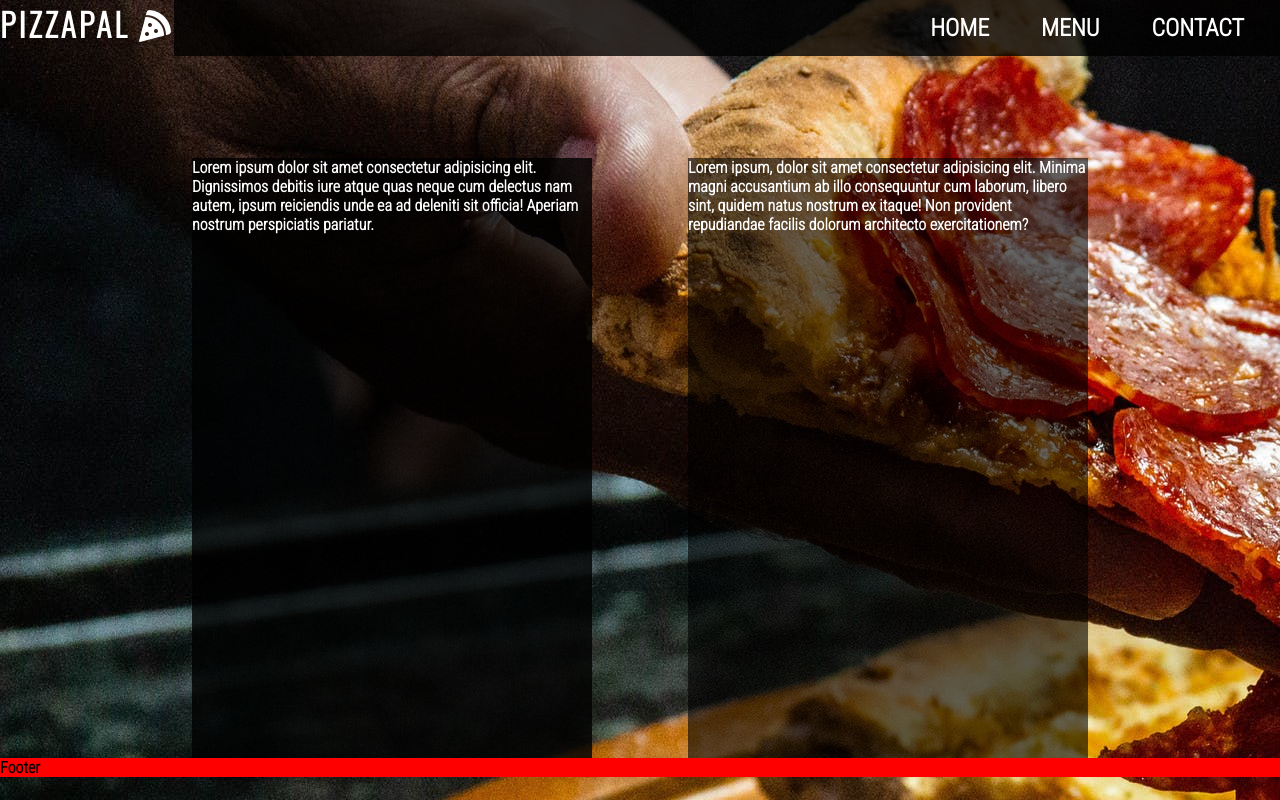
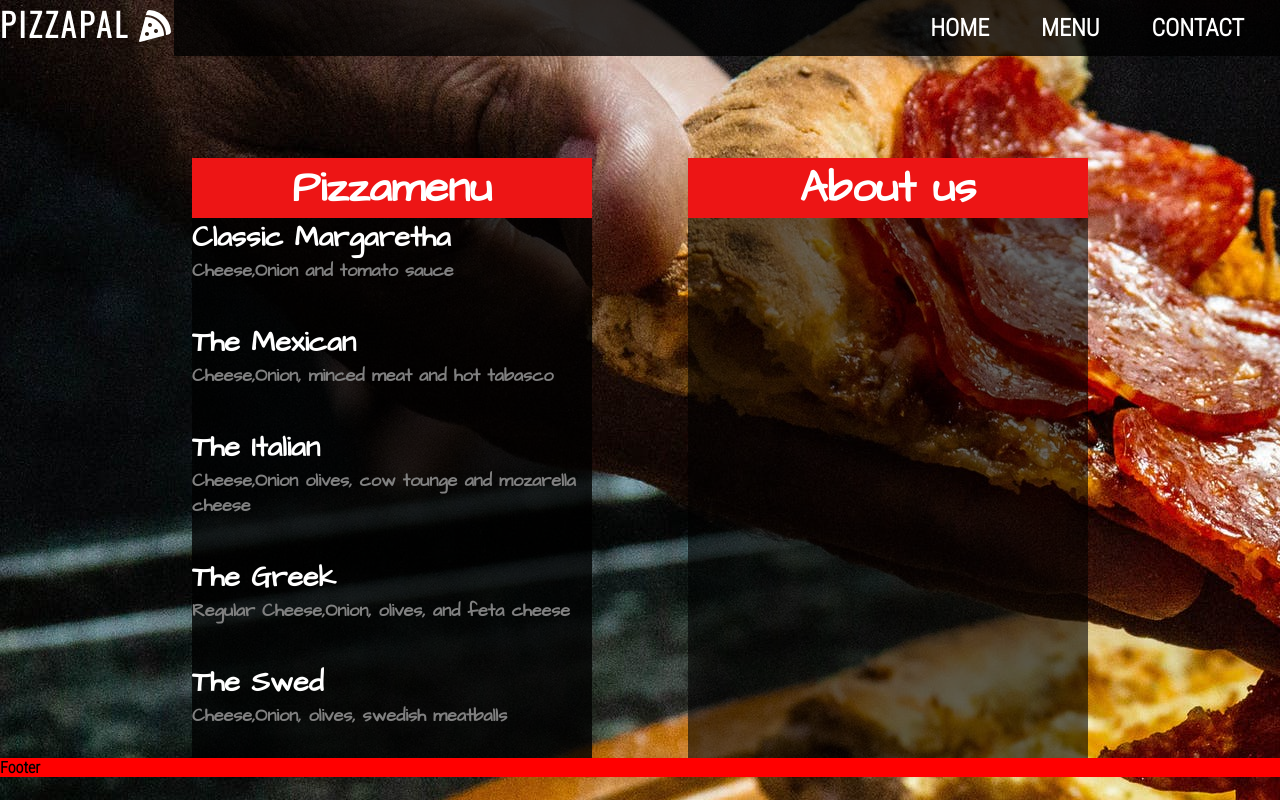
Before and after one commit to rebahama/Project-1, a plain HTML site: page menu.html in a window 1280 px wide. Drawn offline with nearby package versions, Linux system fonts and the light colour scheme.

Commit message:
created the menu

```diff
--- a/assets/css/style.css
+++ b/assets/css/style.css
@@ -1,4 +1,4 @@
-@import url('https://fonts.googleapis.com/css2?family=Lato:wght@300&family=Oswald:wght@300&family=Roboto+Condensed:wght@300&display=swap');
+@import url('https://fonts.googleapis.com/css2?family=Architects+Daughter&family=Lato:wght@300&family=Oswald:wght@300&family=Roboto+Condensed:wght@300&display=swap');
 
 *{
     margin: 0;
@@ -53,8 +53,10 @@ color:white;
     float: right;
     margin-right: 20px;
 }
-/* style and postion the menu*/
+/* style and postion the menu and about us*/
 #menu{
+    font-size: 180%;
+font-family: 'Architects Daughter', cursive;
 color:white;
 background-color: rgba(0,0,0,.8);
 width: 400px;
@@ -64,6 +66,8 @@ margin-top: 8%;
 margin-left: 15%;
 }
 #about-us{
+    font-size: 180%;
+    font-family: 'Architects Daughter', cursive;
 color:white;
 background-color:rgba(0,0,0,.6);
 width: 400px;
@@ -77,12 +81,14 @@ footer{
     background-color: red;
     clear: both;
 }
+/* style the text inside menu and logo*/
 #logo-intro h2{
-padding-top: 50px;
+padding-top: 10%;
 color: white;
 font-size: 200%;
 text-align: center;
 }
+/*style the link to menu page on home page*/
 #button-menu-intro a{
 color: white;
 text-decoration: none;
@@ -94,8 +100,24 @@ border-radius: 50%;
 #button-menu-intro{
     text-align: center;
     margin: 30px;
+    font-size: 120%;
 
 }
 #button-menu-intro a:hover{
     color: red;
 }
+#about-us h2{
+
+    background-color: #ed1515;
+    text-align: center;
+
+}
+#menu h2{
+    background-color: #ed1515;
+    text-align: center;
+}
+.describe-menu{
+    font-size: large;
+    color: gray;
+
+}
--- a/menu.html
+++ b/menu.html
@@ -33,14 +33,29 @@
 
     </header>
 
-
+    <!-- the menu and about us section-->
     <section id="the-menu-border">
         <div id="menu">
-            Lorem ipsum dolor sit amet consectetur adipisicing elit. Dignissimos debitis iure atque quas neque cum delectus nam autem, ipsum reiciendis unde ea ad deleniti sit officia! Aperiam nostrum perspiciatis pariatur.
+           <h2> Pizzamenu</h2>
+           <p> Classic Margaretha</p>
+           <span class="describe-menu"><p>Cheese,Onion and tomato sauce</p></span>
+           <br>
+           <p>The Mexican</p>
+           <span class="describe-menu"><p>Cheese,Onion, minced meat and hot tabasco</p></span>
+           <br>
+           <p>The Italian</p>
+           <span class="describe-menu"><p>Cheese,Onion olives, cow tounge and mozarella cheese</p></span>
+           <br>
+           <p>The Greek</p>
+           <span class="describe-menu"><p>Regular Cheese,Onion, olives, and feta cheese</p></span>
+           <br>
+           <p>The Swed</p>
+           <span class="describe-menu"><p>Cheese,Onion, olives, swedish meatballs</p></span>
+
 
         </div>
             <div id="about-us">
-             Lorem ipsum, dolor sit amet consectetur adipisicing elit. Minima magni accusantium ab illo consequuntur cum laborum, libero sint, quidem natus nostrum ex itaque! Non provident repudiandae facilis dolorum architecto exercitationem?
+             <h2>About us</h2>
 
             </div>
 
```
Lines whose indentation alone changed are shown as unchanged.
